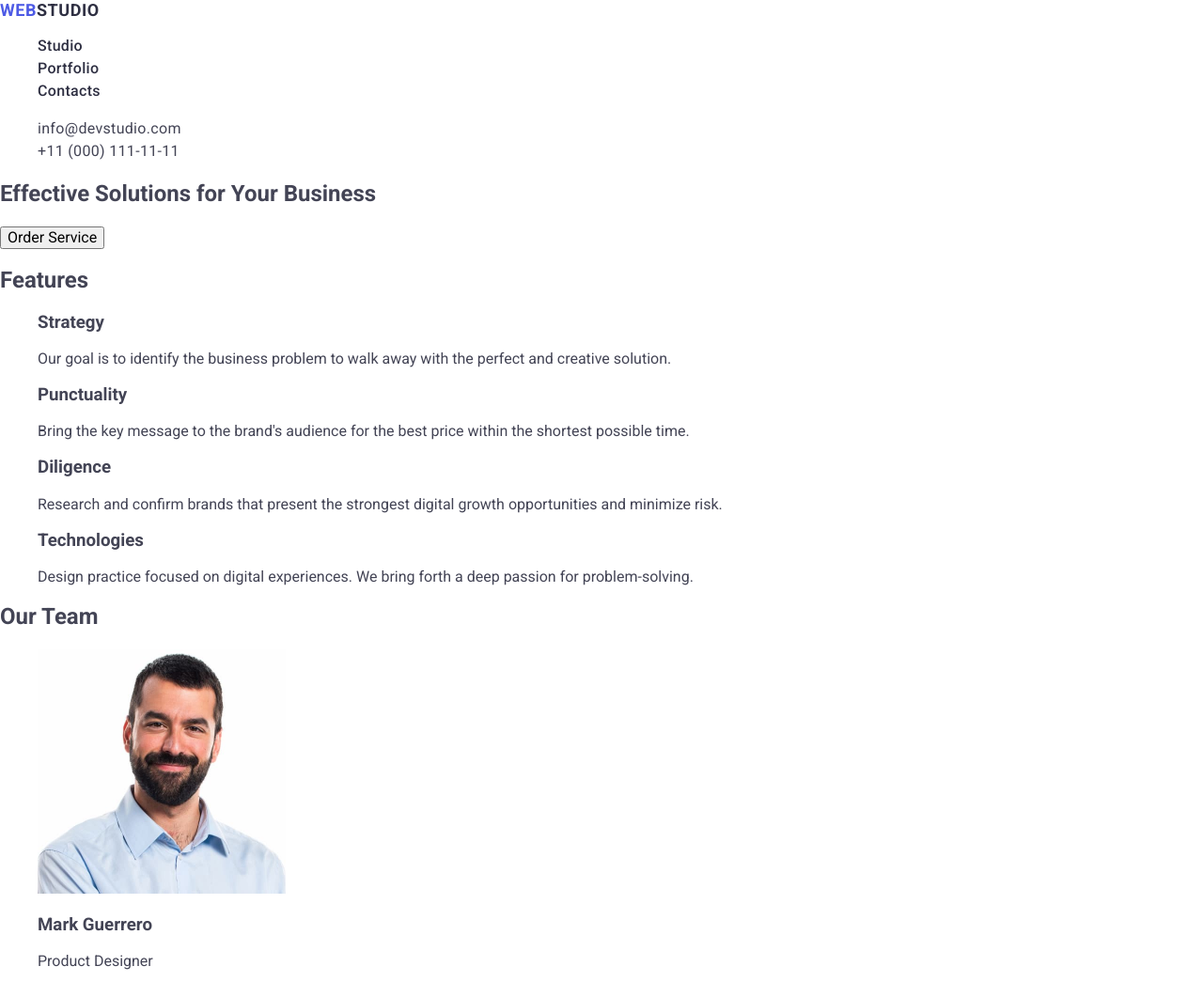
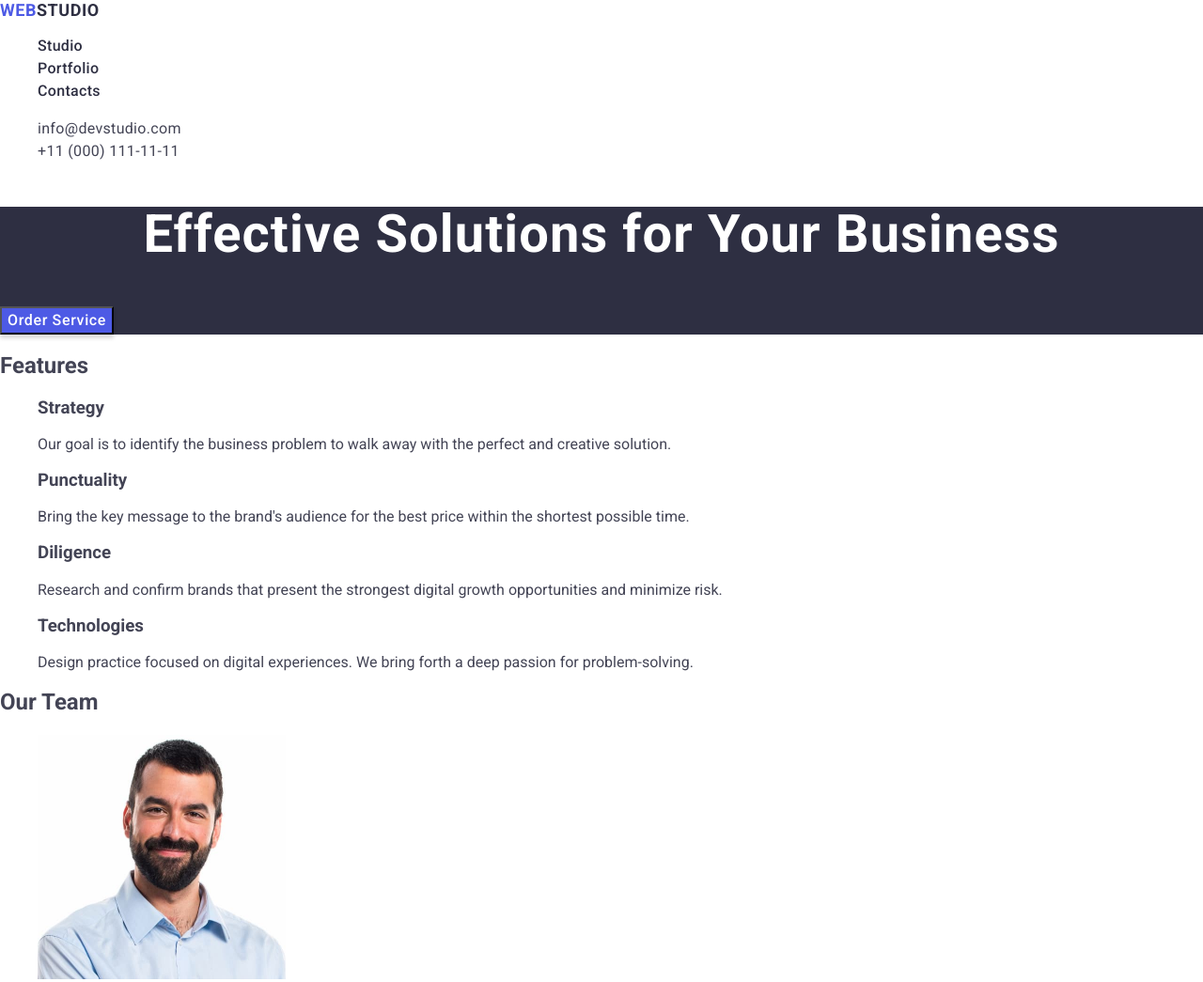
Before and after one commit to YuliiaDemeter/goit-markup-hw-02, a plain HTML site: page index.html in a window 1280 px wide. Shown: the top 1045 px of the page at 94% size. Drawn offline with nearby package versions, Linux system fonts and the light colour scheme.

Commit message:
mod styles

```diff
--- a/css/styles.css
+++ b/css/styles.css
@@ -61,3 +61,35 @@ a {
 .nav-link:focus {
   color: #404bbf;
 }
+
+.page-footer {
+  background-color: #2e2f42;
+}
+.solutions {
+  background-color: #2e2f42;
+}
+
+.solutions-item {
+  font-size: 56px;
+  line-height: 60px;
+  line-height: 1.07;
+  letter-spacing: 0.02em;
+  text-align: center;
+  color: #fff;
+}
+
+.solutions-button {
+  box-shadow: 0 4px 4px 0 rgba(0, 0, 0, 0.15);
+  background-color: #4d5ae5;
+  font-weight: 500;
+  font-size: 16px;
+  line-height: 24px;
+  line-height: 1.5;
+  letter-spacing: 0.04em;
+  color: #fff;
+}
+
+.solutions-button:hover {
+  background: #404bbf;
+  cursor: pointer;
+}
--- a/index.html
+++ b/index.html
@@ -53,9 +53,9 @@
     </header>
 
     <main>
-      <section>
-        <h1>Effective Solutions for Your Business</h1>
-        <button type="button">Order Service</button>
+      <section class="solutions">
+        <h1 class="solutions-item">Effective Solutions for Your Business</h1>
+        <button class="solutions-button" type="button">Order Service</button>
       </section>
       <section>
         <h2>Features</h2>
```
